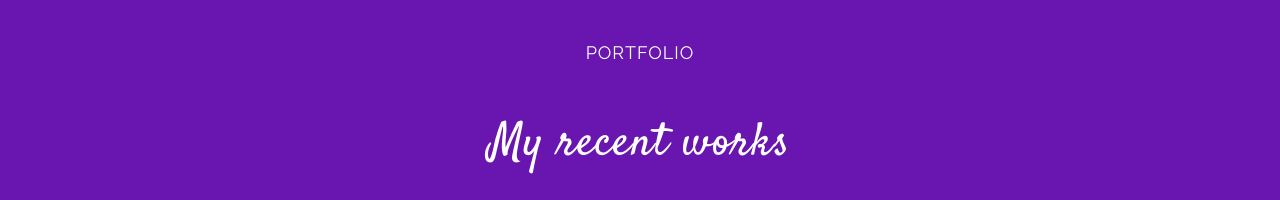
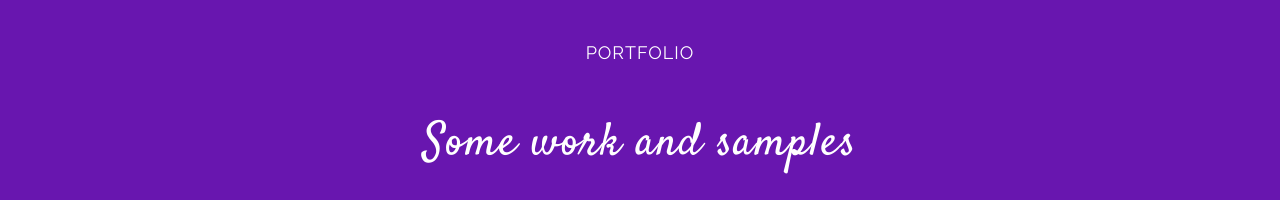
Before and after one commit to mariangace/portfolio, a React (Create React App) app: page / in a window 1280 px wide. Shown: the part 2960-3160 px from the top of the page. Built offline with nearby package versions, Linux system fonts and the light colour scheme; grey boxes are pictures that could not be loaded.

Commit message:
update site

```diff
--- a/public/resumeData.json
+++ b/public/resumeData.json
@@ -93,49 +93,49 @@
         "title": "Pinterest Clone",
         "category": "Pinterest Clone built with React Js and Firebase",
         "image": "pinterest-clone.png",
-        "url": "https://pinterest-clone.bunnycoding.com/"
+        "url": "https://pinterest-clone.mariangarcia.site/"
       },
       {
         "title": "Netflix Clone",
         "category": "Netflix Clone built with MongoDB, ExpressJS, Javascript, NodeJS",
         "image": "netflix-clone.png",
-        "url": "https://netflix-clone.bunnycoding.com/singup/singup.html"
+        "url": "https://netflix-clone.mariangarcia.site/singup/singup.html"
       },
       {
         "title": "Amazon Clone",
         "category": "Amazon Clone built with React Js ",
         "image": "amazon-clone.png",
-        "url": "https://amazon-clone.bunnycoding.com/"
+        "url": "https://amazon-clone.mariangarcia.site/"
       },
       {
         "title": "Whatsapp Clone",
         "category": "Whatsapp clone built with React Js and Firebase ",
         "image": "whatsapp-clone.png",
-        "url": "https://whatsapp-clone.bunnycoding.com/"
+        "url": "https://whatsapp-clone.mariangarcia.site/"
       },
       {
         "title": "Text Editor",
         "category": "Simple text editor build with JavaScript",
         "image": "text-editor.png",
-        "url": "https://text-editor.bunnycoding.com/"
+        "url": "https://text-editor.mariangarcia.site/"
       },
       {
         "title": "Parallax Scrolling",
         "category": "Parallax Scroplling build with Vanilla JavaScript",
         "image": "parallax-scrolling.png",
-        "url": "https://pixels.bunnycoding.com/parallaxscrolling/"
+        "url": "https://pixels.mariangarcia.site/parallaxscrolling/"
       },
       {
         "title": "Sprites for videogames",
         "category": "Recreate sprites for videogame characters",
         "image": "sprites.png",
-        "url": "https://pixels.bunnycoding.com/2dgame/"
+        "url": "https://pixels.mariangarcia.site/2dgame/"
       },
       {
         "title": "Starwars sprites and characters random moves",
         "category": "Create character movements using vanilla JavaScript",
         "image": "starwars.png",
-        "url": "https://starwars.bunnycoding.com/"
+        "url": "https://starwars.mariangarcia.site/"
       }
     ]
   },
--- a/src/Components/Portfolio.js
+++ b/src/Components/Portfolio.js
@@ -1,24 +1,24 @@
-import React, { Component } from 'react';
-import Avatar from './Avatar';
-import './styles.css';
+import React, { Component } from "react";
+import Avatar from "./Avatar";
+import "./styles.css";
 class Portfolio extends Component {
   render() {
     if (this.props.data) {
       var projects = this.props.data.projects.map(function (projects) {
-        var projectImage = 'images/portfolio/' + projects.image;
+        var projectImage = "images/portfolio/" + projects.image;
         return (
-          <div key={projects.title} className='columns portfolio-item'>
-            <div className='item-wrap'>
+          <div key={projects.title} className="columns portfolio-item">
+            <div className="item-wrap">
               <a href={projects.url} title={projects.title}>
                 <img alt={projects.title} src={projectImage} />
-                <div className='overlay'>
-                  <div className='portfolio-item-meta'>
+                <div className="overlay">
+                  <div className="portfolio-item-meta">
                     <h5>{projects.title}</h5>
                     <p>{projects.category}</p>
                   </div>
                 </div>
-                <div className='link-icon'>
-                  <i className='fa fa-link'></i>
+                <div className="link-icon">
+                  <i className="fa fa-link"></i>
                 </div>
               </a>
             </div>
@@ -28,15 +28,18 @@ class Portfolio extends Component {
     }
 
     return (
-      <section id='portfolio'>
+      <section id="portfolio">
         <Avatar />
 
-        <div className='row'>
-          <div className='twelve columns collapsed'>
+        <div className="row">
+          <div className="twelve columns collapsed">
             <h3>Portfolio</h3>
-            <h1>My recent works</h1>
+            <h1>Some work and samples</h1>
 
-            <div id='portfolio-wrapper' className='bgrid-quarters s-bgrid-thirds cf'>
+            <div
+              id="portfolio-wrapper"
+              className="bgrid-quarters s-bgrid-thirds cf"
+            >
               {projects}
             </div>
           </div>
```
